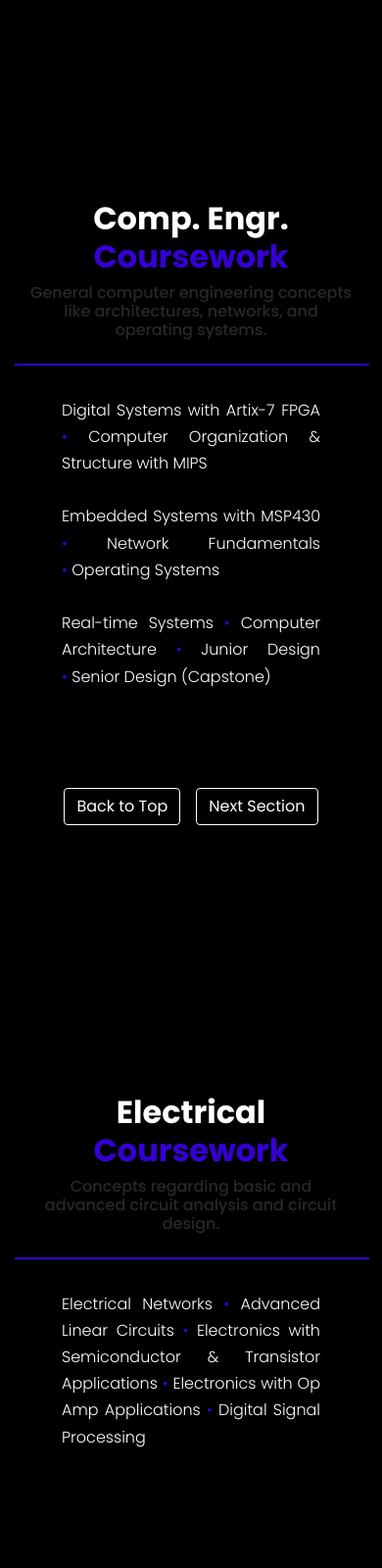
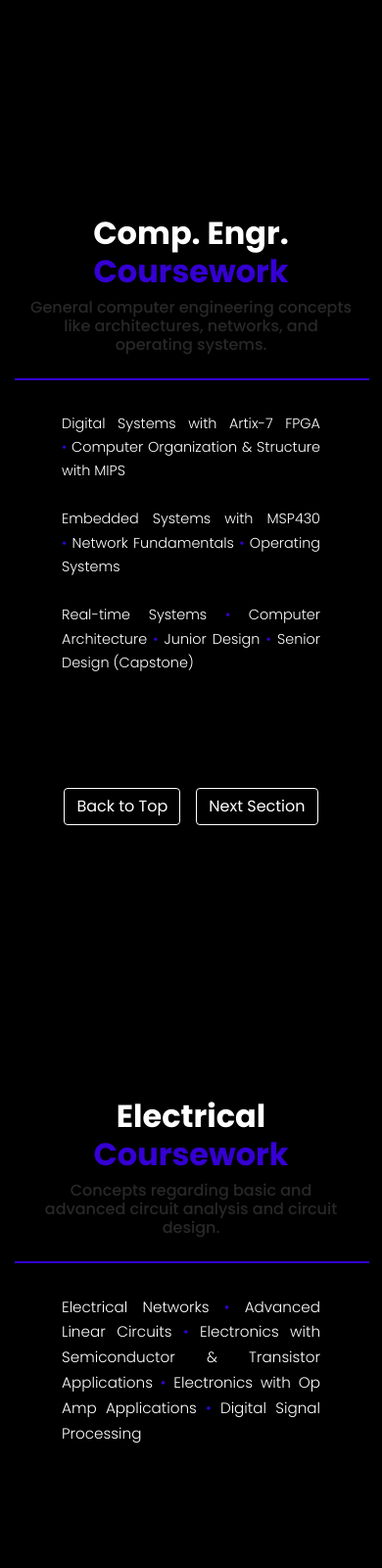
Before and after one commit to carlosricov/Personal-Portfolio, a Flask app: page /coursework in a window 390 px wide. Shown: the part 1859-3459 px from the top of the page at 98% size. Run offline with Flask 2, Linux system fonts and the light colour scheme; some libraries are stand-ins or nearby versions.

Commit message:
Tweaks font size

```diff
--- a/app/templates/coursework.html
+++ b/app/templates/coursework.html
@@ -162,10 +162,10 @@
             <p class="course-text font-weight-light text-center d-none d-lg-inline">Digital Systems with Artix-7 FPGA <span style="color:#3500d3;">•</span>&nbsp;Computer Organization & Structure with MIPS <span style="color:#3500d3;">•</span>&nbsp;Embedded Systems with MSP430 <span style="color:#3500d3;">•</span>&nbsp;Network Fundamentals <span style="color:#3500d3;">•</span>&nbsp;Operating Systems<br>Real-time Systems <span style="color:#3500d3;">•</span>&nbsp;Computer Architecture <span style="color:#3500d3;">•</span>&nbsp;Junior Design <span style="color:#3500d3;">•</span>&nbsp;Senior Design (Capstone)</p>
         </div>
         <div class="container-fluid d-flex justify-content-center px-5" data-aos="fade-up" data-aos-duration="1000" data-aos-delay="2000">
-            <p class="course-text font-weight-light text-justify d-none d-sm-inline d-lg-none">Digital Systems with Artix-7 FPGA <span style="color:#3500d3;">•</span>&nbsp;Computer Organization & Structure with MIPS <span style="color:#3500d3;">•</span>&nbsp;Embedded Systems with MSP430 <span style="color:#3500d3;">•</span>&nbsp;Network Fundamentals <span style="color:#3500d3;">•</span>&nbsp;Operating Systems<br><br>Real-time Systems <span style="color:#3500d3;">•</span>&nbsp;Computer Architecture <span style="color:#3500d3;">•</span>&nbsp;Junior Design <span style="color:#3500d3;">•</span>&nbsp;Senior Design (Capstone)</p>
+            <p class="course-text2 font-weight-light text-justify d-none d-sm-inline d-lg-none">Digital Systems with Artix-7 FPGA <span style="color:#3500d3;">•</span>&nbsp;Computer Organization & Structure with MIPS <span style="color:#3500d3;">•</span>&nbsp;Embedded Systems with MSP430 <span style="color:#3500d3;">•</span>&nbsp;Network Fundamentals <span style="color:#3500d3;">•</span>&nbsp;Operating Systems<br><br>Real-time Systems <span style="color:#3500d3;">•</span>&nbsp;Computer Architecture <span style="color:#3500d3;">•</span>&nbsp;Junior Design <span style="color:#3500d3;">•</span>&nbsp;Senior Design (Capstone)</p>
         </div>
         <div class="container-fluid d-flex justify-content-center px-5" data-aos="fade-up" data-aos-duration="1000" data-aos-delay="2000">
-            <p class="course-text font-weight-light text-justify d-sm-none">Digital Systems with Artix-7 FPGA <span style="color:#3500d3;">•</span>&nbsp;Computer Organization & Structure with MIPS<br><br>Embedded Systems with MSP430 <span style="color:#3500d3;">•</span>&nbsp;Network Fundamentals <span style="color:#3500d3;">•</span>&nbsp;Operating Systems<br><br>Real-time Systems <span style="color:#3500d3;">•</span>&nbsp;Computer Architecture <span style="color:#3500d3;">•</span>&nbsp;Junior Design <span style="color:#3500d3;">•</span>&nbsp;Senior Design (Capstone)</p>
+            <p class="course-text3 font-weight-light text-justify d-sm-none">Digital Systems with Artix-7 FPGA <span style="color:#3500d3;">•</span>&nbsp;Computer Organization & Structure with MIPS<br><br>Embedded Systems with MSP430 <span style="color:#3500d3;">•</span>&nbsp;Network Fundamentals <span style="color:#3500d3;">•</span>&nbsp;Operating Systems<br><br>Real-time Systems <span style="color:#3500d3;">•</span>&nbsp;Computer Architecture <span style="color:#3500d3;">•</span>&nbsp;Junior Design <span style="color:#3500d3;">•</span>&nbsp;Senior Design (Capstone)</p>
         </div>
     </div>
     <div class="container-fluid cont-style d-flex justify-content-center">
@@ -189,7 +189,7 @@
             <p class="course-text font-weight-light text-center d-none d-sm-inline">Electrical Networks <span style="color:#3500d3;">•</span>&nbsp;Advanced Linear Circuits <span style="color:#3500d3;">•</span>&nbsp;Electronics with Semiconductor & Transistor Applications <span style="color:#3500d3;">•</span>&nbsp;Electronics with Op Amp Applications <span style="color:#3500d3;">•</span>&nbsp;Digital Signal Processing</p>
         </div>
         <div class="container-fluid d-flex justify-content-center px-5" data-aos="fade-up" data-aos-duration="1000" data-aos-delay="2000">
-            <p class="course-text font-weight-light text-justify d-sm-none">Electrical Networks <span style="color:#3500d3;">•</span>&nbsp;Advanced Linear Circuits <span style="color:#3500d3;">•</span>&nbsp;Electronics with Semiconductor & Transistor Applications <span style="color:#3500d3;">•</span>&nbsp;Electronics with Op Amp Applications <span style="color:#3500d3;">•</span>&nbsp;Digital Signal Processing</p>
+            <p class="course-text2 font-weight-light text-justify d-sm-none">Electrical Networks <span style="color:#3500d3;">•</span>&nbsp;Advanced Linear Circuits <span style="color:#3500d3;">•</span>&nbsp;Electronics with Semiconductor & Transistor Applications <span style="color:#3500d3;">•</span>&nbsp;Electronics with Op Amp Applications <span style="color:#3500d3;">•</span>&nbsp;Digital Signal Processing</p>
         </div>
     </div>
     <div class="container-fluid cont-style d-flex justify-content-center">
@@ -213,7 +213,7 @@
             <p class="course-text font-weight-light text-center d-none d-sm-inline">Calculus I II & III <span style="color:#3500d3;">•</span>&nbsp;Physics with Calculus I & II <span style="color:#3500d3;">•</span>&nbsp;Statistics for Engineers <span style="color:#3500d3;">•</span>&nbsp;Differential Equations <span style="color:#3500d3;">•</span>&nbsp;Discrete Mathematics</p>
         </div>
         <div class="container-fluid d-flex justify-content-center px-5" data-aos="fade-up" data-aos-duration="1000" data-aos-delay="2000">
-            <p class="course-text font-weight-light text-justify d-sm-none">Calculus I II & III <span style="color:#3500d3;">•</span>&nbsp;Physics with Calculus I & II <span style="color:#3500d3;">•</span>&nbsp;Statistics for Engineers <span style="color:#3500d3;">•</span>&nbsp;Differential Equations <span style="color:#3500d3;">•</span>&nbsp;Discrete Mathematics</p>
+            <p class="course-text2 font-weight-light text-justify d-sm-none">Calculus I II & III <span style="color:#3500d3;">•</span>&nbsp;Physics with Calculus I & II <span style="color:#3500d3;">•</span>&nbsp;Statistics for Engineers <span style="color:#3500d3;">•</span>&nbsp;Differential Equations <span style="color:#3500d3;">•</span>&nbsp;Discrete Mathematics</p>
         </div>
     </div>
     <div class="container-fluid cont-style d-flex justify-content-center">
```
